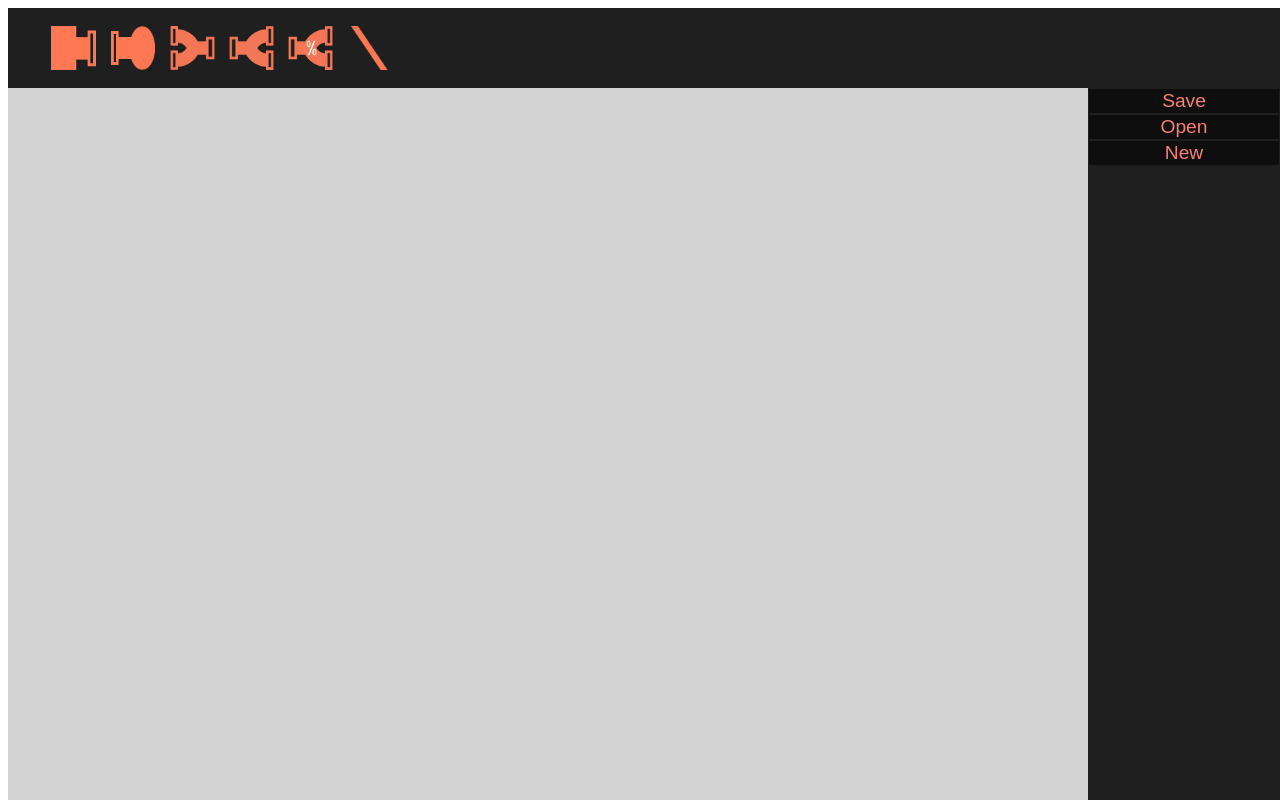
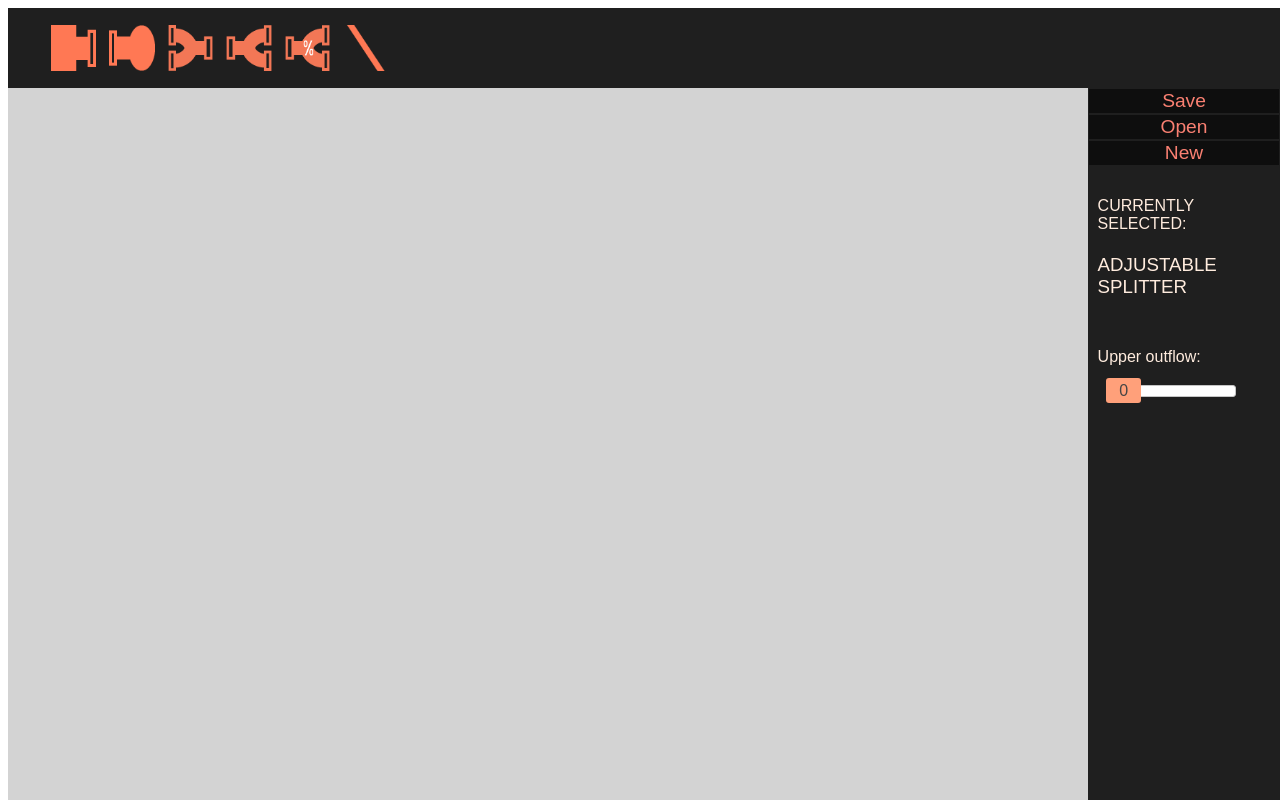
Before and after one commit to AtanasNaydenov/PumpThatPipe, a website: page index.html in a window 1280 px wide. Drawn offline with nearby package versions, Linux system fonts and the light colour scheme.

Commit message:
UI with js improved, adjustable splitter added

```diff
--- a/assets/design.css
+++ b/assets/design.css
@@ -16,13 +16,14 @@ body{
     position: fixed;
     width: inherit;
     height: var(--area-from-top);
+    display: inline;
 
 }
 
 
 .componentButtons {
     height: 50px;
-    width: 40%;
+    width: 35%;
     top: 15px;
     left: 3%;
     position: absolute;
@@ -38,16 +39,16 @@ body{
 
 }
 
-.componentButtons input[type=image]:hover  {
+.componentButtons input[type=image]:hover {
     border: 1px solid salmon;
 }
 
 .componentIntroduction{
     position: absolute;
-    left: 40%;
+    margin-left: 38%;
 }
 
-.componentInfo h2, p {
+.componentIntroduction h2, p {
     color: lightsalmon;
     font-family: Arial;
     line-height:80%;
@@ -73,6 +74,7 @@ body{
     width: 100%;
     position: absolute;
 }
+
 .optionsBar input[type=button]{
     width: 100%;
     font-size: 120%;
@@ -85,6 +87,37 @@ input[type=button]:hover{
     border: 1px solid salmon;
 }
 
+.actionButtons p, h4, h3 {
+    color: #ffecde;
+    font-family: Arial;
+    font-weight: 100;
+}
+
+.selectedCompOptions {
+    padding: 5%;
+}
+
+
+#custom-handle {
+    width: 35px;
+    height: 25px;
+    top: 50%;
+    margin-top: -.8em;
+    text-align: center;
+    line-height: 1.6em;
+    background-color: lightsalmon;
+    border: none;
+}
+
+
+
+#slider {
+    width: 70%;
+    top: 20px;
+    left: 10%;
+}
+
+
 /*drawing area*/
 
 .drawingArea {
--- a/assets/interaction.js
+++ b/assets/interaction.js
@@ -13,10 +13,10 @@ function init() {
 
 }*/
 
-
+//Display short description of component in the upper componentsbar
  function DisplayCompIntro(selected)
  {
-     Console.log(selected);
+     console.log(selected);
     var texth2, textp;
     if(selected=='pump'){
         texth2="Pump";
@@ -24,7 +24,7 @@ function init() {
         }
     else if(selected=='sink'){
         texth2="Sink";
-        textp="Ending-point of network. In:1    Out:0";
+        textp="Ending-point of network. In:1 or infinite    Out:0";
     }
     else if(selected=='merger'){
         texth2="Merger";
@@ -40,8 +40,27 @@ function init() {
     }
     else if(selected=='pipeline'){
         texth2="Pipeline";
-        textp="Connects two components. In:1    Out:!";
+        textp="Connects two components. In:1    Out:1";
     }
+
     document.getElementById("comName").innerHTML = texth2;
     document.getElementById("comIntro").innerHTML = textp;
 }
+
+//JQuery for slider, code gotten from jquery API site
+$( function() {
+    var handle = $( "#custom-handle" );
+    $( "#slider" ).slider({
+        max:15,
+        create: function() {
+            handle.text( $( this ).slider( "value" ) );
+        },
+        slide: function( event, ui ) {
+            handle.text( ui.value );
+        }
+    });
+} );
+
+
+//source:set maxflow, current flow
+//
--- a/index.html
+++ b/index.html
@@ -1,42 +1,58 @@
 <!-- The main (or maybe the only) 'page' -->
 <!-- to start - this stuff's used: https://www.npmjs.com/package/http-server -->
 <!DOCTYPE html>
-<html>
+<html lang="en">
 <head>
+
+
+    <link rel="stylesheet" href="//code.jquery.com/ui/1.12.1/themes/base/jquery-ui.css">
+    <link rel="stylesheet" href="/resources/demos/style.css">
+    <script src="https://code.jquery.com/jquery-1.12.4.js"></script>
+    <script src="https://code.jquery.com/ui/1.12.1/jquery-ui.js"></script>
+    <title>Pump that pipe</title>
     <script type="text/javascript" src="assets/interaction.js"></script>
-    <script src="https://ajax.googleapis.com/ajax/libs/jquery/3.1.1/jquery.min.js"></script>
     <link rel="stylesheet" href="assets/design.css">
-    <title>Pump that pipe</title>
 </head>
-
 <body>
-
 <div class="canvas" >
     <div class="componentsBar" style="z-index: 11;">
 
 
        <!-- <h3>Pump that pipe</h3>-->
         <div class="componentButtons">
-        <input type="image" id="pump" src="assets/Components/pump2.png" title="Pump" onlick="DisplayCompIntro('pump')">
-        <input type="image" id="sink" src="assets/Components/sink2.png" title="Sink" onlick="DisplayCompIntro('sink')">
-        <input type="image" id="merger" src="assets/Components/merger2.png" title="Merger" onlick="DisplayCompIntro('merger')">
-        <input type="image" id="splitter" src="assets/Components/splitter2.png" title="Splitter" onlick="DisplayCompIntro('splitter')">
-        <input type="image" id="asplitter" src="assets/Components/asplitter2.png" title="Adjustable Splitter" onlick="DisplayCompIntro('asplitter')">
-            <input type="image"  id="pipeline" src="assets/Components/pipeline.png" title="Pipeline" onlick="DisplayCompIntro('pipeline')">
+        <input type="image" id="pump" src="assets/Components/pump2.png" title="Pump" onclick="DisplayCompIntro('pump')">
+        <input type="image" id="sink" src="assets/Components/sink2.png" title="Sink" onclick="DisplayCompIntro('sink')">
+        <input type="image" id="merger" src="assets/Components/merger2.png" title="Merger" onclick="DisplayCompIntro('merger')">
+        <input type="image" id="splitter" src="assets/Components/splitter2.png" title="Splitter" onclick="DisplayCompIntro('splitter')">
+        <input type="image" id="asplitter" src="assets/Components/asplitter2.png" title="Adjustable Splitter" onclick="DisplayCompIntro('asplitter')">
+            <input type="image"  id="pipeline" src="assets/Components/pipeline.png" title="Pipeline" onclick="DisplayCompIntro('pipeline')">
             </div>
         <div class="componentIntroduction">
-            <h2><div id="comName"></div></h2>
-            <p><div id="comIntro"></div></p>
+            <h2 id="comName"></h2>
+            <p id="comIntro"></p>
         </div>
     </div>
-    <div class="drawingArea" style="z-index: 1;"></div>
+
     <div class="optionsBar" style="z-index: 10;">
         <div class="actionButtons">
-            <div class="actionButton"><input type="button" value="Save" onlick=""></div>
+            <div class="actionButton"><input type="button" value="Save" onclick=""></div>
             <div class="actionButton"><input type="button" value="Open" onclick=""></div>
             <div class="actionButton"><input type="button" value="New" onclick=""></div>
+           <div class="selectedCompOptions">
+            <h4 id="selectedCaption">CURRENTLY SELECTED:</h4>
+            <h3 id="selectedName">ADJUSTABLE SPLITTER</h3>
+            <br>
+            <p id="selectedOption1">Upper outflow:</p>
+
+               <div id="slider">
+                   <div id="custom-handle" class="ui-slider-handle"></div>
+               </div>
+           </div>
+
         </div>
+
     </div>
+    <div class="drawingArea" style="z-index: 1;"></div>
 </div>
 </body>
 </html>
```
Also changed, not shown: app/NetworkDesigner/Components/Adjustable Splitter.js (added, +13 -0 lines).
